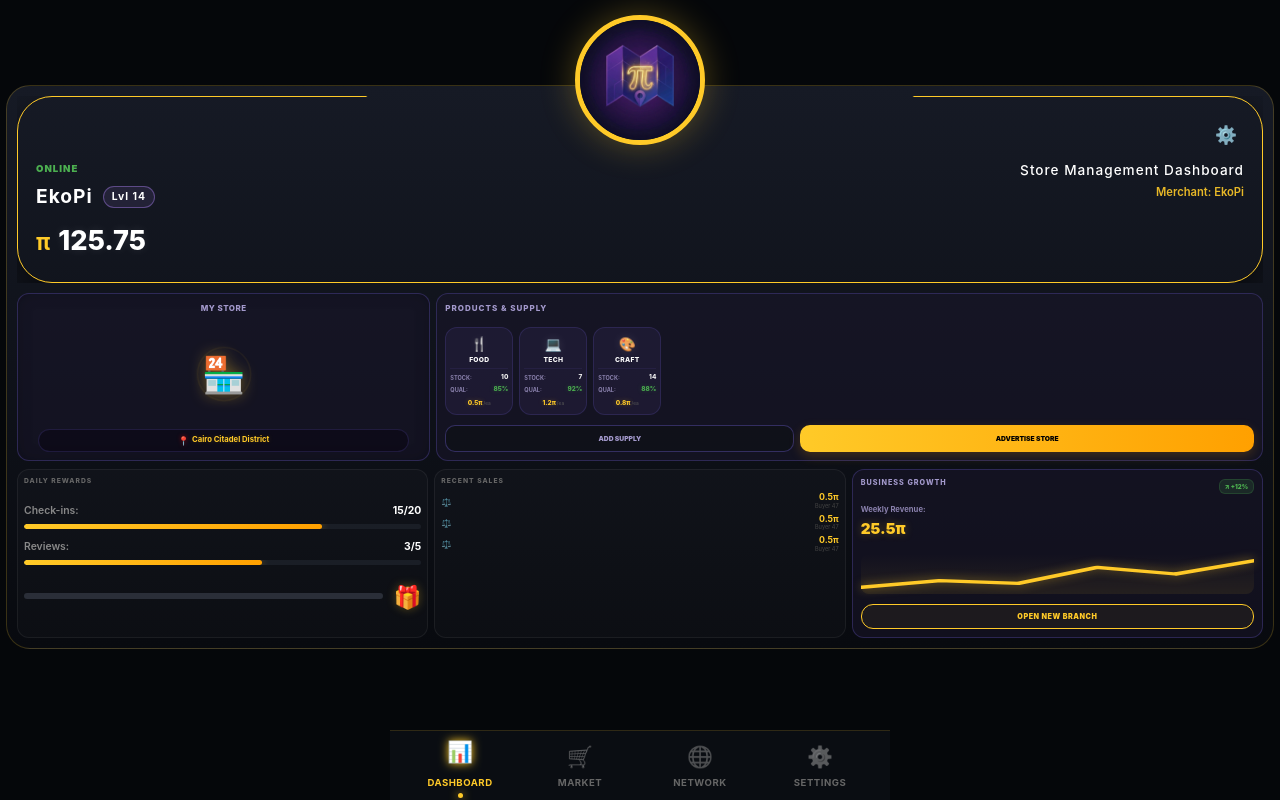
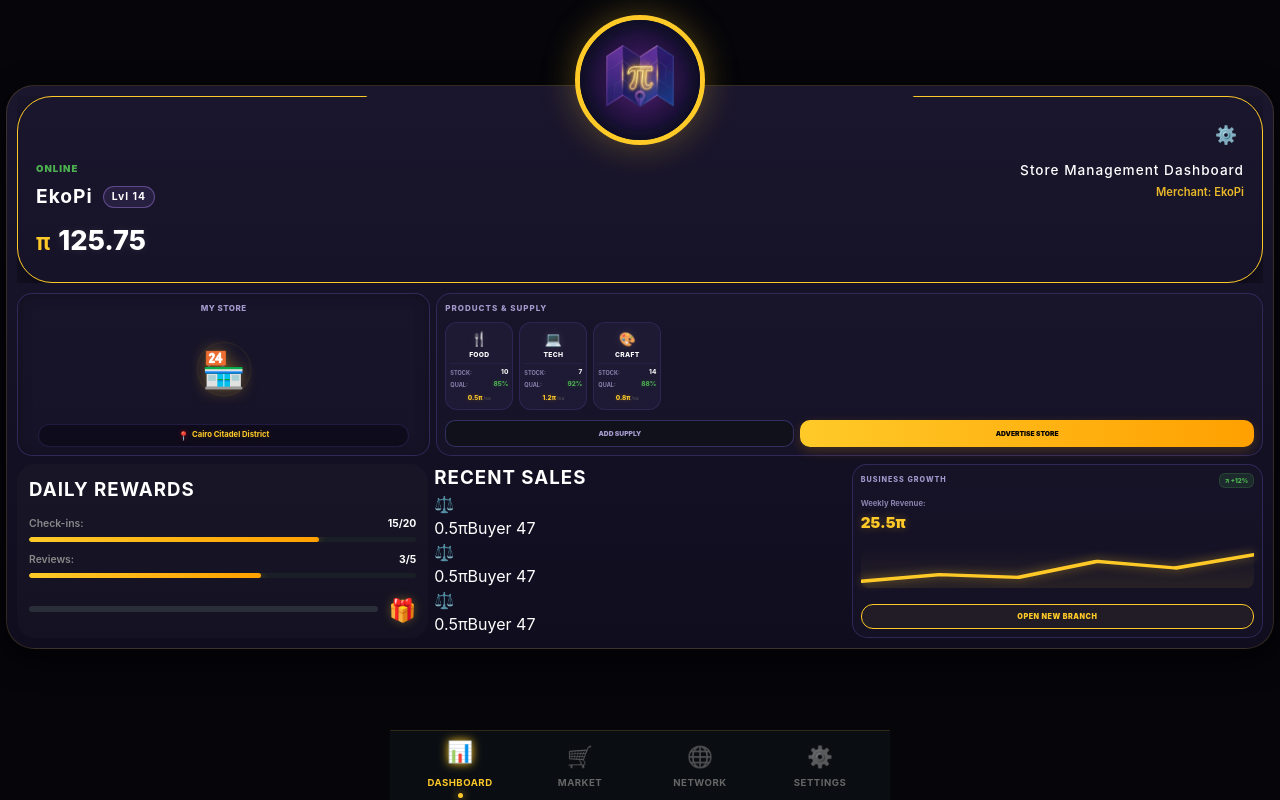
Before and after one commit to Maplypi-Official/maplypi-frontend, a React (Vite) app: page / in a window 1280 px wide. Built offline with nearby package versions, Linux system fonts and the light colour scheme; no server answers.

Commit message:
Update Dashboard.css

```diff
--- a/src/components/Layout/Dashboard.css
+++ b/src/components/Layout/Dashboard.css
@@ -1,5 +1,6 @@
 :root {
-  --maply-purple-gradient: linear-gradient(180deg, #161a25 0%, #080a0f 100%);
+  /* تعديل التدرج ليكون بنفسجياً داكناً جداً بدلاً من الرمادي */
+  --maply-purple-gradient: linear-gradient(180deg, #1a162d 0%, #0f0d1e 100%);
   --digital-gold: #ffca28;
 }
 
@@ -7,7 +8,7 @@
   width: 100%;
   max-width: 100vw;
   min-height: 100vh;
-  background: #05070a;
+  background: #05050a; /* خلفية سوداء عميقة */
   padding: 85px 6px 100px 6px;
   box-sizing: border-box;
   overflow-x: hidden;
@@ -15,10 +16,12 @@
 
 .maply-main-card {
   background: var(--maply-purple-gradient);
-  border: 1.2px solid rgba(255, 202, 40, 0.2);
-  border-radius: 24px;
+  /* حدود ذهبية خافتة جداً كما في الصورة الأصلية */
+  border: 1px solid rgba(255, 202, 40, 0.15);
+  border-radius: 28px;
   padding: 10px;
   width: 100%;
+  box-shadow: 0 10px 30px rgba(0, 0, 0, 0.5);
 }
 
 .ts-main-content {
@@ -28,7 +31,6 @@
   margin-top: 10px;
 }
 
-/* الصف العلوي */
 .flex-row-adaptive {
   display: flex;
   gap: 6px;
@@ -39,13 +41,12 @@
 .flex-item-store { flex: 1; min-width: 0; }
 .flex-item-products { flex: 2; min-width: 0; }
 
-/* الصف السفلي الثلاثي - تم استخدامه بدلاً من Grid لمرونة أعلى */
 .grid-bottom-adaptive {
   display: flex;
   gap: 6px;
   width: 100%;
   justify-content: space-between;
-  align-items: stretch; /* لضمان تساوي ارتفاع BUSINESS GROWTH مع الباقي */
+  align-items: stretch;
 }
 
 .adaptive-col {
@@ -55,45 +56,16 @@
   flex-direction: column;
 }
 
-.ts-panel {
-  background: rgba(255, 255, 255, 0.02);
-  border: 1px solid rgba(255, 255, 255, 0.06);
-  border-radius: 12px;
-  padding: 6px;
-  width: 100%;
-  height: 100%; /* لضمان ملء العمود */
-  box-sizing: border-box;
+/* تم نقل تنسيقات الـ panel لداخل المكونات لضمان خصوصية الألوان */
+
+.loading-screen {
+  height: 100vh;
+  display: flex;
+  justify-content: center;
+  align-items: center;
+  color: var(--digital-gold);
+  font-size: 0.8rem;
+  background: #0f0d1e;
 }
 
-.ts-panel h3 {
-  color: #666;
-  font-size: 0.42rem; /* تصغير طفيف لضمان عدم الانكسار في الأجهزة الصغيرة */
-  font-weight: 800;
-  margin-bottom: 5px;
-  white-space: nowrap;
-  text-transform: uppercase;
-}
-
-/* تنسيق المبيعات المصغر */
-.s-row-min {
-  display: flex;
-  justify-content: space-between;
-  align-items: center;
-  padding: 2px 0;
-}
-
-.s-ico { font-size: 0.5rem; color: #777; }
-.s-txt { text-align: right; display: flex; flex-direction: column; }
-.s-p { color: var(--digital-gold); font-size: 0.55rem; font-weight: 700; line-height: 1; }
-.s-b { color: #444; font-size: 0.35rem; }
-
-/* إصلاح تمدد Business Growth */
-.business-growth-panel {
-  overflow: hidden; /* منع الرسم البياني من الخروج */
-  display: flex;
-  flex-direction: column;
-  justify-content: space-between;
-}
-
-.loading-screen { height: 100vh; display: flex; justify-content: center; align-items: center; color: var(--digital-gold); font-size: 0.8rem; }
 * { box-sizing: border-box; }
```
